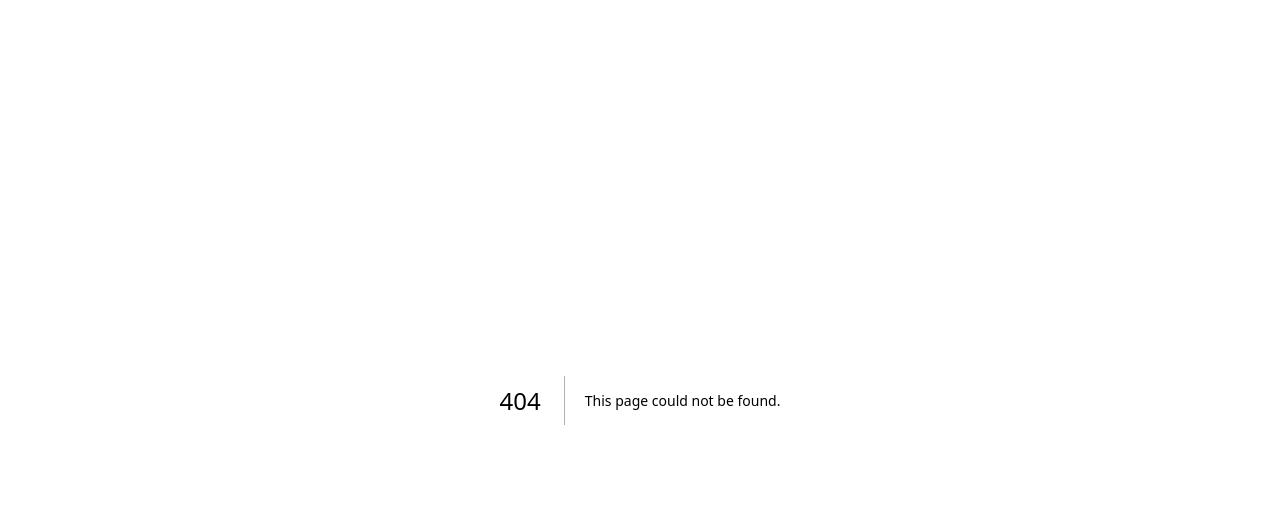
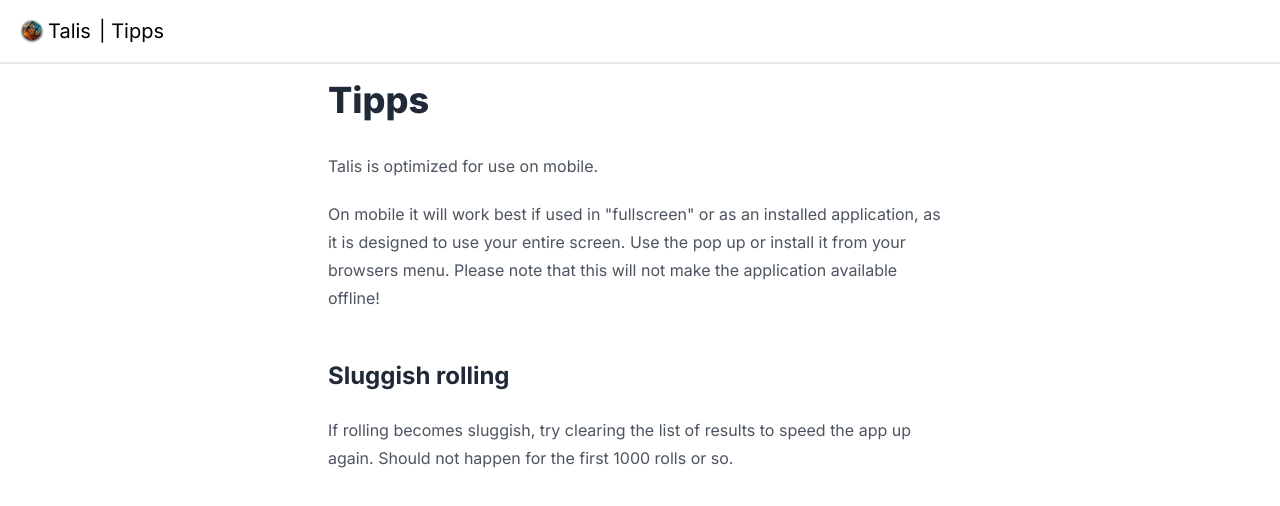
Before and after one commit to HoverBaum/talis, a Next.js app: page /tipps in a window 1280 px wide. Before the commit this address had no page. Shown: the top 506 px of the page. Built offline with nearby package versions, Linux system fonts and the light colour scheme.

Commit message:
✨ tipps page.

```diff
--- /dev/null
+++ b/app/tipps/page.tsx
@@ -0,0 +1,28 @@
+import { Navbar } from '../Navbar'
+
+export default function Tipps() {
+  return (
+    <div>
+      <Navbar title="Tipps" />
+      <article className="prose p-4 mx-auto">
+        <h1>Tipps</h1>
+        <p>Talis is optimized for use on mobile.</p>
+        <p>
+          On mobile it will work best if used in "fullscreen" or as an installed
+          application, as it is designed to use your entire screen. Use the pop
+          up or install it from your browsers menu. Please note that this will
+          not make the application available offline!
+        </p>
+
+        <section>
+          <h2>Sluggish rolling</h2>
+          <p>
+            If rolling becomes sluggish, try clearing the list of results to
+            speed the app up again. Should not happen for the first 1000 rolls
+            or so.
+          </p>
+        </section>
+      </article>
+    </div>
+  )
+}
```
Also changed, not shown: 1 other file (tests, documents, lock files or other folders).
